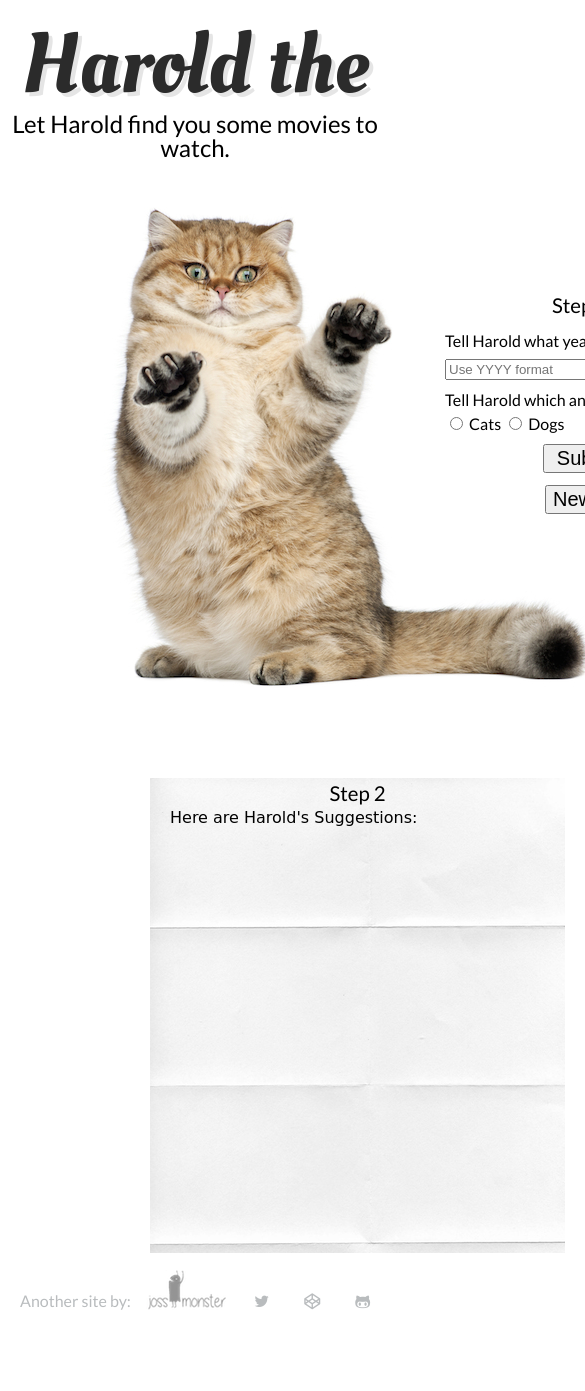
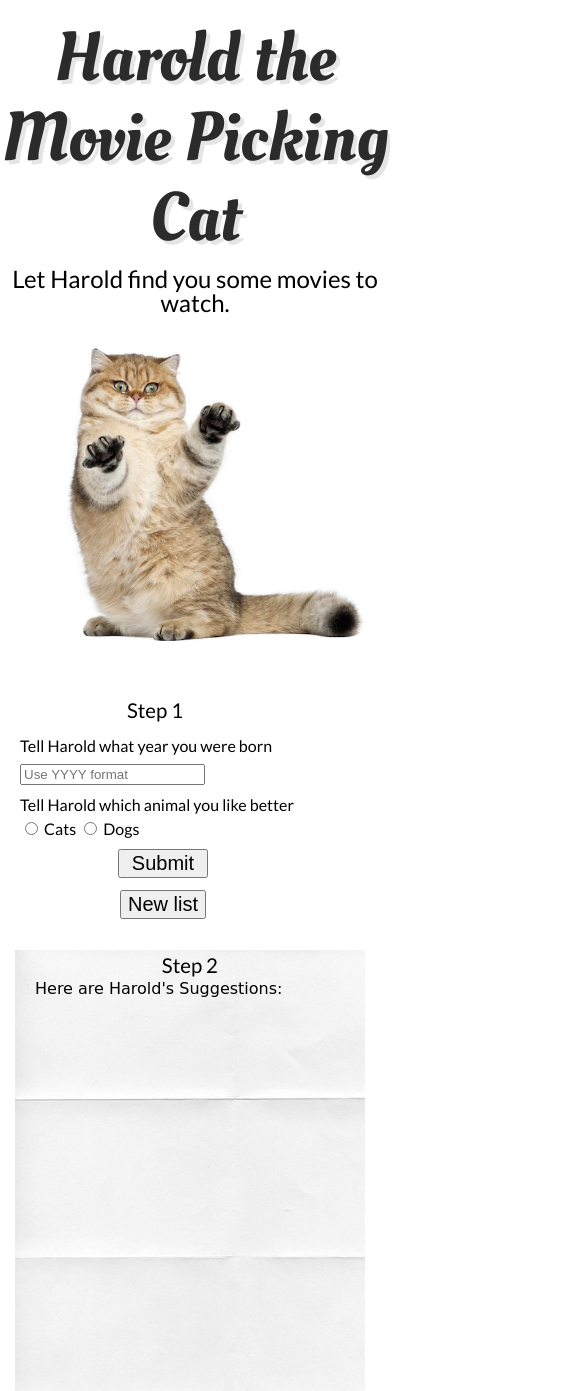
Before and after one commit to jocelynalsdorf/movie-picker-api, a plain HTML site: page index.html in a window 390 px wide. Shown: the top 1391 px of the page, 585 px wide, since content can reach past the window. Before the commit the page ends 1329 px from the top, so only its background shows below. Drawn offline with nearby package versions, Linux system fonts and the light colour scheme; a web font is replaced by a local one.

Commit message:
made layout better for devices under 480px

```diff
--- a/css/main.css
+++ b/css/main.css
@@ -270,4 +270,45 @@ span {
 	.span_1_of_4 {
 		width: 100%;
 	}
+
+.top {
+	height: auto;
+	line-height: 5em;
+	padding-top: 25px;
+
 }
+h1 {
+	font-size: 4.3em;
+}
+.cat img {
+	width: 100%;
+}
+.col.span_2_of_4 {
+	height: auto;
+}
+
+.form-container {
+
+	text-align: left;
+	position: absolute;
+	left: 5px;
+	top: 650px;
+
+}
+.hidden-holder {
+	width: 82%;
+	position: absolute;
+	left: 15px;
+	top: 950Px;
+	margin: 0 auto;
+
+}
+
+.section.group.bottom {
+	position: absolute;
+	top: 1450px;
+	left: 0;
+	width: 100%;
+
+}
+}
```
